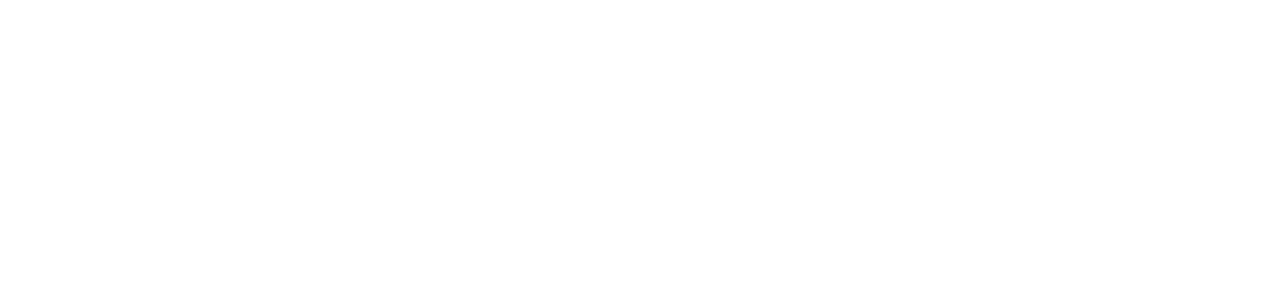
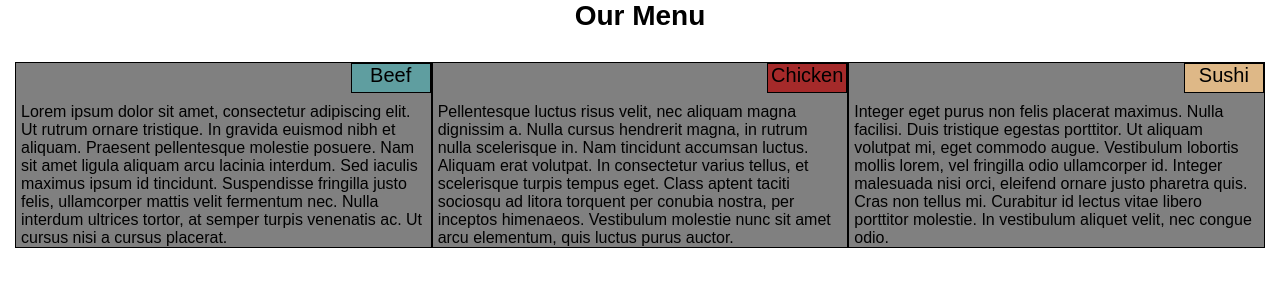
Before and after one commit to tshalaa1/coursera-test, a plain HTML site: page mod2_solution/index.html in a window 1280 px wide. Drawn offline with Linux system fonts and the light colour scheme.

Commit message:
Completed module 2 assignment.

```diff
--- /dev/null
+++ b/mod2_solution/css/styles.css
@@ -0,0 +1,117 @@
+/********** Base styles **********/
+* {
+  box-sizing: border-box;
+  margin: 0;
+  padding: 0;
+}
+h1 {
+  margin-bottom: 30px;
+  font-size: 175%;
+  text-align: center;
+  font-family: Arial, sans-serif;
+}
+
+.row {
+  width: 100%;
+  padding-left: 15px;
+  padding-right: 15px;
+}
+
+/********** Desktop **********/
+@media (min-width: 992px) {
+
+	.col-dt-1, .col-dt-2, .col-dt-3 {
+		float: left;
+		border: 1px solid black;
+	}
+	.col-dt-1 {
+		width: 33.33%;
+    }
+    .col-dt-2 {
+		width: 33.33%;
+    }
+    .col-dt-3 {
+		width: 33.33%;
+    }
+
+}
+
+/********** Tablet **********/
+@media (min-width: 768px) and (max-width: 991px) {
+
+	.col-tb-1, .col-tb-2, .col-tb-3 {
+		float: left;
+		border: 1px solid black;
+	}
+	.col-tb-1 {
+		width: 50%;
+    }
+    .col-tb-2 {
+		width: 50%;
+    }
+    .col-tb-3 {
+		width: 100%;
+    }
+
+}
+
+/********** Mobile **********/
+@media (max-width: 767px) {
+
+	.col-mb-1, .col-mb-2, .col-mb-3 {
+		float: left;
+		border: 1px solid black;
+	}
+	.col-mb-1 {
+		width: 100%;
+    }
+    .col-mb-2 {
+		width: 100%;
+    }
+    .col-mb-3 {
+		width: 100%;
+    }
+
+}
+section {
+	background-color: gray;
+	position: relative;
+	margin-bottom: 10px;
+
+}
+section > div {
+	font-family: Arial, sans-serif;
+	padding-left: 5px;
+	padding-right: 5px;
+	margin-top: 40px;
+}
+
+p {
+  font-family: Arial, sans-serif;
+  font-size: 125%;
+  width: 80px;
+  height: 30px;
+  text-align: center;
+  border: 1px solid black;
+}
+
+#t1 {
+  background-color: #5F9EA0;
+  position: absolute;
+  top: 0;
+  right: 0;
+}
+
+#t2 {
+  background-color: #A52A2A;
+  position: absolute;
+  top: 0;
+  right: 0;
+}
+
+#t3 {
+  background-color: #DEB887;
+  position: absolute;
+  top: 0;
+  right: 0;
+}
--- a/mod2_solution/index.html
+++ b/mod2_solution/index.html
@@ -1,2 +1,41 @@
 <html>
+  <head>
+    <meta charset="utf-8">
+	<meta name="viewport" content="width=device-width, initial-scale=1">
+	<title>Assignment Solution for Module 2</title>
+	<link rel="stylesheet" href="css/styles.css">
+  </head>
+  <body>
+
+    <h1>Our Menu</h1>
+	<div class="row">
+	<section class="col-dt-1 col-tb-1 col-mb-1"> <p id="t1">Beef</p>
+	<div>Lorem ipsum dolor sit amet, consectetur adipiscing elit.
+	Ut rutrum ornare tristique. In gravida euismod nibh et aliquam.
+	Praesent pellentesque molestie posuere.
+	Nam sit amet ligula aliquam arcu lacinia interdum.
+	Sed iaculis maximus ipsum id tincidunt.
+	Suspendisse fringilla justo felis, ullamcorper mattis velit fermentum nec.
+	Nulla interdum ultrices tortor, at semper turpis venenatis ac.
+	Ut cursus nisi a cursus placerat. </div>
+	</section>
+	<section class="col-dt-2 col-tb-2 col-mb-2"><p id="t2">Chicken</p>
+	<div>Pellentesque luctus risus velit, nec aliquam magna dignissim a.
+	Nulla cursus hendrerit magna, in rutrum nulla scelerisque in.
+	Nam tincidunt accumsan luctus. Aliquam erat volutpat.
+	In consectetur varius tellus, et scelerisque turpis tempus eget.
+	Class aptent taciti sociosqu ad litora torquent per conubia nostra, per inceptos himenaeos.
+	Vestibulum molestie nunc sit amet arcu elementum, quis luctus purus auctor. </div>
+	</section>
+	<section class="col-dt-3 col-tb-3 col-mb-3"> <p id="t3">Sushi</p>
+	<div>Integer eget purus non felis placerat maximus. Nulla facilisi.
+	Duis tristique egestas porttitor. Ut aliquam volutpat mi, eget commodo augue.
+	Vestibulum lobortis mollis lorem, vel fringilla odio ullamcorper id.
+	Integer malesuada nisi orci, eleifend ornare justo pharetra quis.
+	Cras non tellus mi. Curabitur id lectus vitae libero porttitor molestie.
+	In vestibulum aliquet velit, nec congue odio. </div>
+	</section>
+	</div>
+
+  </body>
 </html>
```
